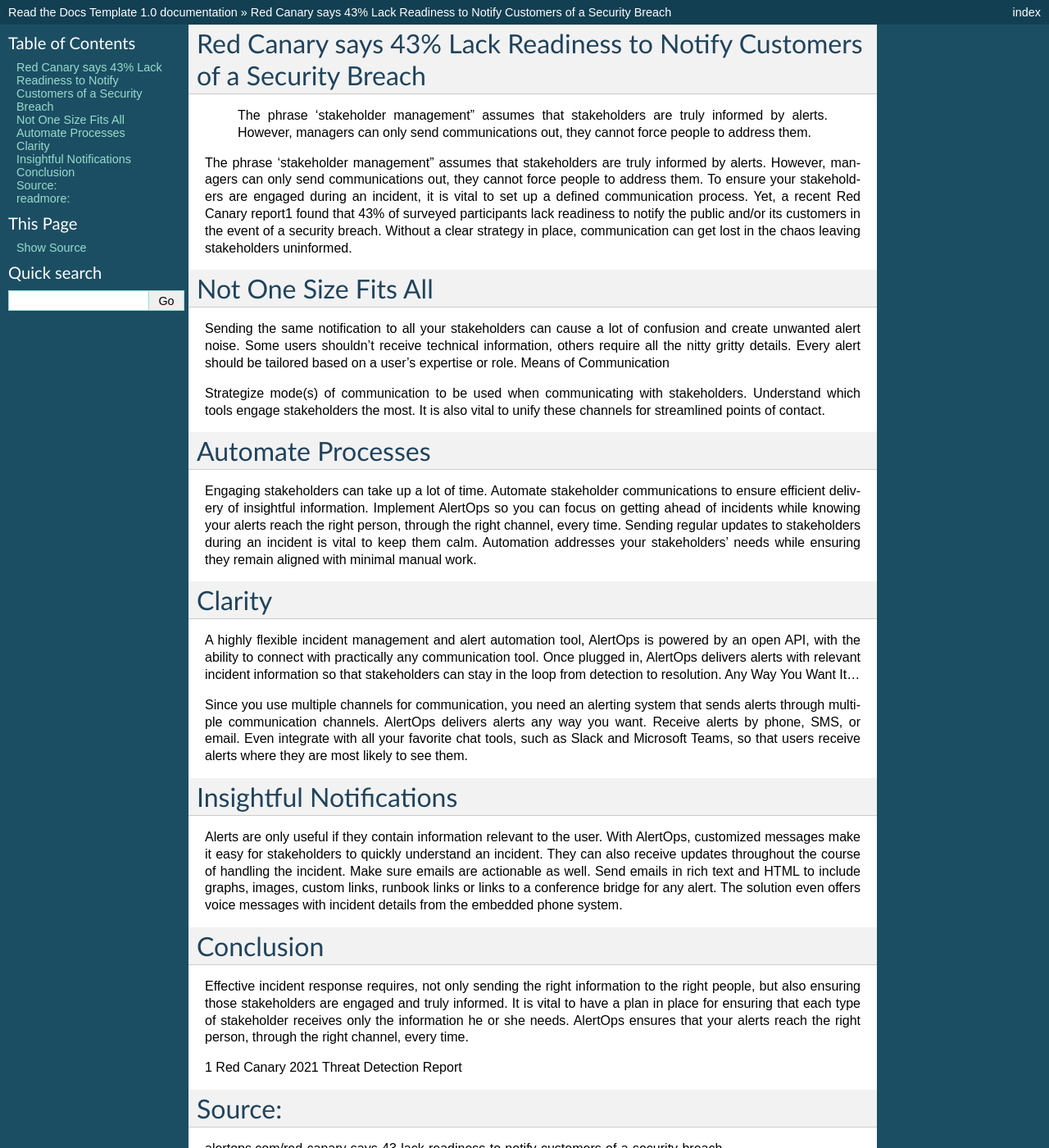
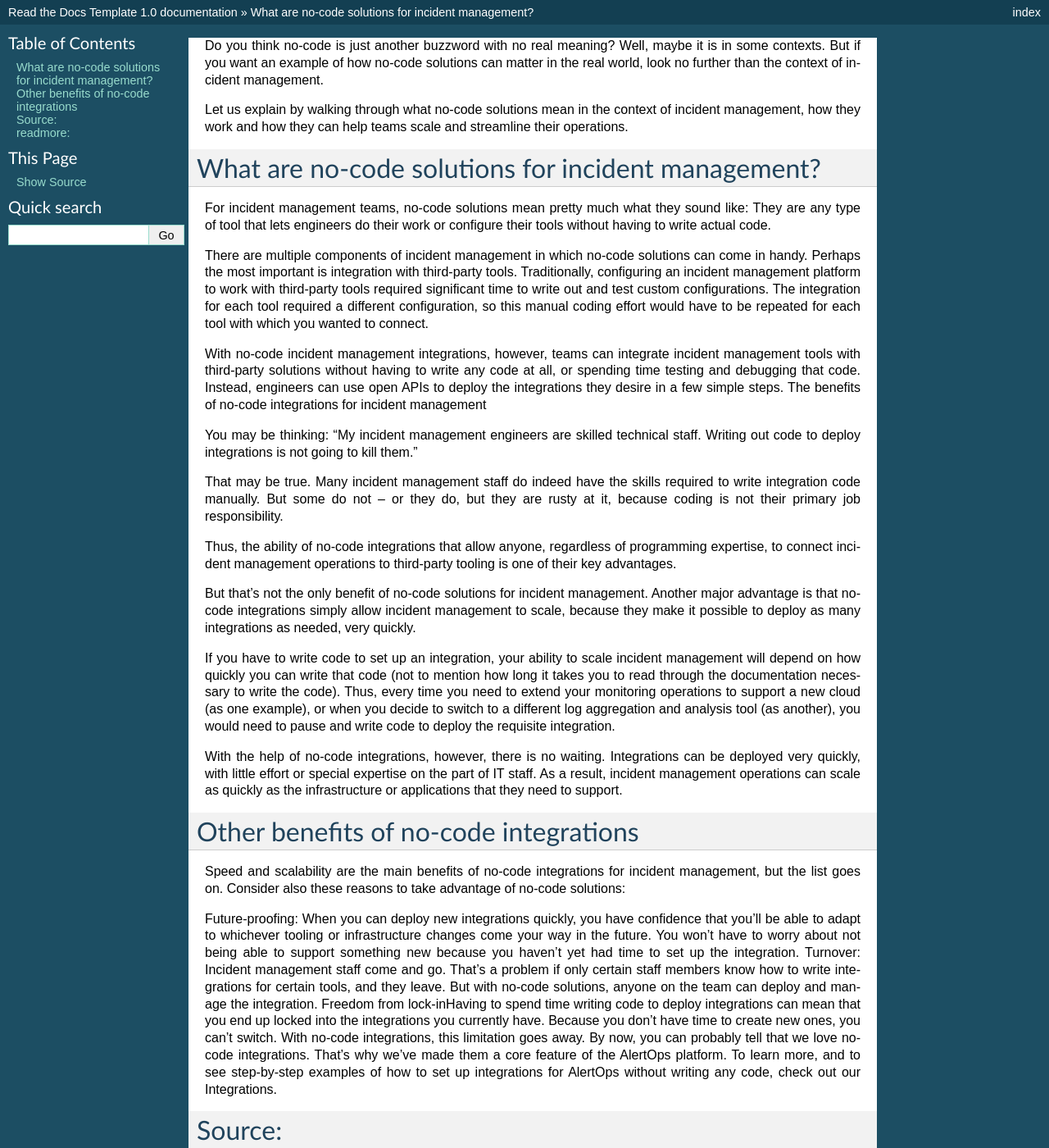
Before and after one commit to alertblogs/How-No-Code-Integrations-Help-Incident-Management-Scale, a Sphinx documentation site: the page built from docs/index.rst, in a window 1280 px wide and 1400 px high. Shown: the whole window at 82% size. Built offline with Sphinx 7.4.7, drawn with Linux system fonts in a browser that asks for light colours; some of the changed text lies outside the part shown.

Commit message:
Update index.rst

```diff
--- a/docs/index.rst
+++ b/docs/index.rst
@@ -1,53 +1,45 @@
-Red Canary says 43% Lack Readiness to Notify Customers of a Security Breach
-========
+Do you think no-code is just another buzzword with no real meaning? Well, maybe it is in some contexts. But if you want an example of how no-code solutions can matter in the real world, look no further than the context of incident management.
 
+Let us explain by walking through what no-code solutions mean in the context of incident management, how they work and how they can help teams scale and streamline their operations.
 
- The phrase ‘stakeholder management” assumes that stakeholders are truly informed by alerts. However, managers can only send communications out, they cannot force people to address them.
+What are no-code solutions for incident management?
+=====
+For incident management teams, no-code solutions mean pretty much what they sound like: They are any type of tool that lets engineers do their work or configure their tools without having to write actual code.
 
-The phrase ‘stakeholder management” assumes that stakeholders are truly informed by alerts. However, managers can only send communications out, they cannot force people to address them. To ensure your stakeholders are engaged during an incident, it is vital to set up a defined communication process. Yet, a recent Red Canary report1 found that 43% of surveyed participants lack readiness to notify the public and/or its customers in the event of a security breach. Without a clear strategy in place, communication can get lost in the chaos leaving stakeholders uninformed.
+There are multiple components of incident management in which no-code solutions can come in handy. Perhaps the most important is integration with third-party tools. Traditionally, configuring an incident management platform to work with third-party tools required significant time to write out and test custom configurations. The integration for each tool required a different configuration, so this manual coding effort would have to be repeated for each tool with which you wanted to connect.
 
-Not One Size Fits All
-========
+With no-code incident management integrations, however, teams can integrate incident management tools with third-party solutions without having to write any code at all, or spending time testing and debugging that code. Instead, engineers can use open APIs to deploy the integrations they desire in a few simple steps.
+The benefits of no-code integrations for incident management
 
-Sending the same notification to all your stakeholders can cause a lot of confusion and create unwanted alert noise. Some users shouldn’t receive technical information, others require all the nitty gritty details. Every alert should be tailored based on a user’s expertise or role.
-Means of Communication
+You may be thinking: “My incident management engineers are skilled technical staff. Writing out code to deploy integrations is not going to kill them.”
 
-Strategize mode(s) of communication to be used when communicating with stakeholders. Understand which tools engage stakeholders the most. It is also vital to unify these channels for streamlined points of contact.
+That may be true. Many incident management staff do indeed have the skills required to write integration code manually. But some do not – or they do, but they are rusty at it, because coding is not their primary job responsibility.
 
-Automate Processes
-========
+Thus, the ability of no-code integrations that allow anyone, regardless of programming expertise, to connect incident management operations to third-party tooling is one of their key advantages.
 
-Engaging stakeholders can take up a lot of time. Automate stakeholder communications to ensure efficient delivery of insightful information. Implement AlertOps so you can focus on getting ahead of incidents while knowing your alerts reach the right person, through the right channel, every time. Sending regular updates to stakeholders during an incident is vital to keep them calm. Automation addresses your stakeholders’ needs while ensuring they remain aligned with minimal manual work.
+But that’s not the only benefit of no-code solutions for incident management. Another major advantage is that no-code integrations simply allow incident management to scale, because they make it possible to deploy as many integrations as needed, very quickly.
 
-Clarity
-========
+If you have to write code to set up an integration, your ability to scale incident management will depend on how quickly you can write that code (not to mention how long it takes you to read through the documentation necessary to write the code). Thus, every time you need to extend your monitoring operations to support a new cloud (as one example), or when you decide to switch to a different log aggregation and analysis tool (as another), you would need to pause and write code to deploy the requisite integration.
 
-A highly flexible incident management and alert automation tool, AlertOps is powered by an open API, with the ability to connect with practically any communication tool. Once plugged in, AlertOps delivers alerts with relevant incident information so that stakeholders can stay in the loop from detection to resolution.
-Any Way You Want It…
+With the help of no-code integrations, however, there is no waiting. Integrations can be deployed very quickly, with little effort or special expertise on the part of IT staff. As a result, incident management operations can scale as quickly as the infrastructure or applications that they need to support.
 
-Since you use multiple channels for communication, you need an alerting system that sends alerts through multiple communication channels. AlertOps delivers alerts any way you want. Receive alerts by phone, SMS, or email. Even integrate with all your favorite chat tools, such as Slack and Microsoft Teams, so that users receive alerts where they are most likely to see them.
+Other benefits of no-code integrations
+====
+Speed and scalability are the main benefits of no-code integrations for incident management, but the list goes on. Consider also these reasons to take advantage of no-code solutions:
 
-Insightful Notifications
-========
-
-
-Alerts are only useful if they contain information relevant to the user. With AlertOps, customized messages make it easy for stakeholders to quickly understand an incident. They can also receive updates throughout the course of handling the incident. Make sure emails are actionable as well. Send emails in rich text and HTML to include graphs, images, custom links, runbook links or links to a conference bridge for any alert. The solution even offers voice messages with incident details from the embedded phone system.
-
-Conclusion
-========
-
-Effective incident response requires, not only sending the right information to the right people, but also ensuring those stakeholders are engaged and truly informed. It is vital to have a plan in place for ensuring that each type of stakeholder receives only the information he or she needs. AlertOps ensures that your alerts reach the right person, through the right channel, every time.
-
-1 Red Canary 2021 Threat Detection Report
+Future-proofing: When you can deploy new integrations quickly, you have confidence that you’ll be able to adapt to whichever tooling or infrastructure changes come your way in the future. You won’t have to worry about not being able to support something new because you haven’t yet had time to set up the integration.
+Turnover: Incident management staff come and go. That’s a problem if only certain staff members know how to write integrations for certain tools, and they leave. But with no-code solutions, anyone on the team can deploy and manage the integration.
+Freedom from lock-inHaving to spend time writing code to deploy integrations can mean that you end up locked into the integrations you currently have. Because you don’t have time to create new ones, you can’t switch. With no-code integrations, this limitation goes away.
+By now, you can probably tell that we love no-code integrations. That’s why we’ve made them a core feature of the AlertOps platform. To learn more, and to see step-by-step examples of how to set up integrations for AlertOps without writing any code, check out our Integrations.
 
 Source:
 ========
-alertops.com/red-canary-says-43-lack-readiness-to-notify-customers-of-a-security-breach
+https://alertops.com/red-canary-says-43-lack-readiness-to-notify-customers-of-a-security-breach/
 
 readmore:
 ========
 
-alertops.com/covid-pandemic-business-continuity
+https://alertops.com/covid-pandemic-business-continuity/
 https://alertops.com/stakeholder-communications-plan
 https://alertops.com/incident-management-metrics
 https://alertops.com/incident-management-process
```
